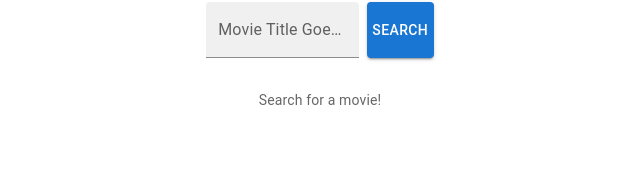
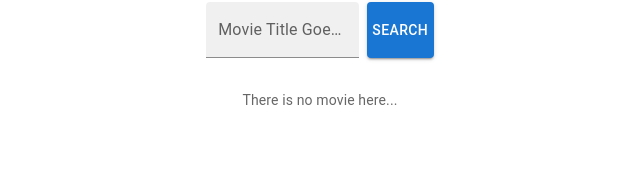
Before and after one commit to matekaszas13/find-movies, a React (Create React App) app in the folder frontend/: page / in a window 1280 px wide. Shown: the part 116-296 px from the top of the page, without its empty margins (320-960 px from the left). Built offline with nearby package versions, Linux system fonts and the light colour scheme; no server answers.

Commit message:
Refactor: Check if there is no movie

```diff
--- a/frontend/src/components/landing/Landing.jsx
+++ b/frontend/src/components/landing/Landing.jsx
@@ -10,8 +10,6 @@ const Landing = () => {
   const [inputValue, setInputValue] = useState("");
 
   const { error, loading, data } = UseMoviesByTitle(title);
-
-  console.log(error);
 
   return (
     <div>
--- a/frontend/src/components/movies/Movies.jsx
+++ b/frontend/src/components/movies/Movies.jsx
@@ -44,12 +44,12 @@ const Movies = ({ data, loading, error}) => {
         }
       />
       <div id="cards">
-        {error !== undefined ? <Typography
+        {data === undefined || data.searchMovies.length === 0 ? <Typography
                     sx={{ fontSize: 14 }}
                     color="text.secondary"
                     gutterBottom
                   >
-                    Search for a movie!
+                    There is no movie here...
                   </Typography> : null}
       </div>
       <div id="cards">
```
